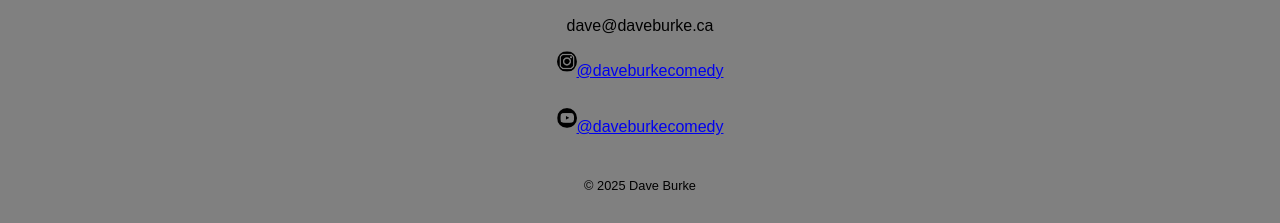
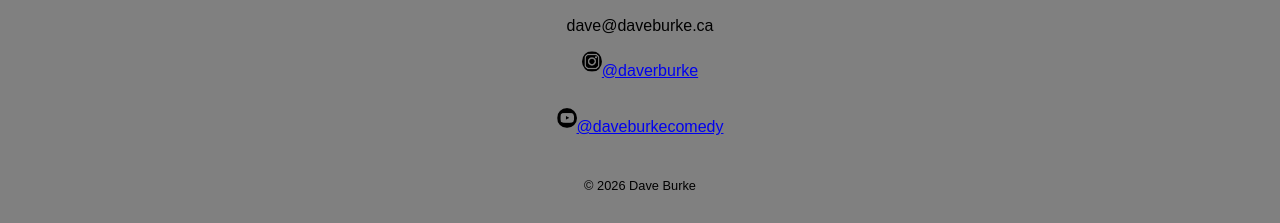
Before and after one commit to 1minkus/daveburke, a plain HTML site: page index.html in a window 1280 px wide. Shown: the part 1019-1242 px from the top of the page. Drawn offline with Linux system fonts and the light colour scheme.

Commit message:
Modify contact details and copyright in index.html
Updated contact information and copyright year.

```diff
--- a/index.html
+++ b/index.html
@@ -40,11 +40,12 @@
 
   <div class="contact-info" style="text-align:center">
     <p>dave@daveburke.ca</p>
-    <p><a href="http://instagram.com/daveburkecomedy"><img style="vertical-align:middle" src="ig.png" width="20" height="35">@daveburkecomedy</a></p>
+    <p><a href="http://instagram.com/daverburke"><img style="vertical-align:middle" src="ig.png" width="20" height="35">@daverburke</a></p>
     <p><a href="https://www.youtube.com/@daveburkecomedy"><img style="vertical-align:middle" src="yt.png" width="20" height="35">@daveburkecomedy</a></p>
   </div>
   <footer>
-    <p>&copy; 2025 Dave Burke</p>
+    <p>&copy; 2026 Dave Burke</p>
   </footer>
 </body>
+
 </html>
```
